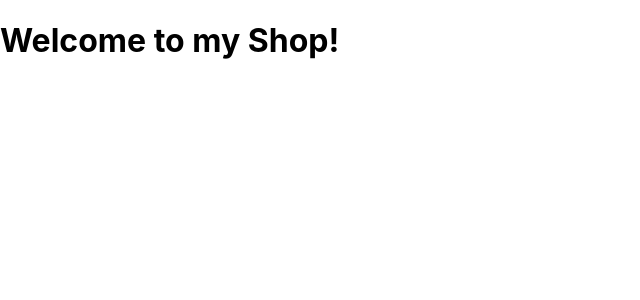
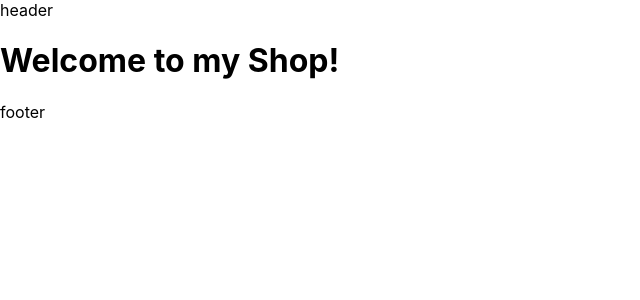
Before and after one commit to Abbiirr/simple-e-commerce, a React (Create React App) app in the folder client/: page / in a window 1280 px wide. Shown: the top 300 px of the page, without its empty margins (0-640 px from the left). Built offline with nearby package versions, Linux system fonts and the light colour scheme.

Commit message:
Added header and footer components

```diff
--- a/client/src/App.js
+++ b/client/src/App.js
@@ -1,10 +1,19 @@
 import React from "react";
 import "./App.css";
+import { Container } from "react-bootstrap";
+import Header from "./components/Header";
+import Footer from "./components/Footer";
 
 const App = () => {
   return (
     <>
-      <h1>Welcome to my Shop!</h1>
+      <Header />
+      <main>
+        <Container>
+          <h1>Welcome to my Shop!</h1>
+        </Container>
+      </main>
+      <Footer />
     </>
   );
 };
--- /dev/null
+++ b/client/src/components/Footer.js
@@ -0,0 +1,7 @@
+import React from "react";
+
+const Footer = () => {
+  return <footer>footer</footer>;
+};
+
+export default Footer;
--- /dev/null
+++ b/client/src/components/Header.js
@@ -0,0 +1,7 @@
+import React from "react";
+
+const Header = () => {
+  return <header>header</header>;
+};
+
+export default Header;
```
